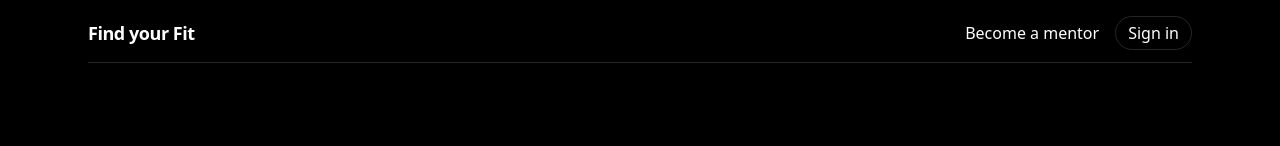
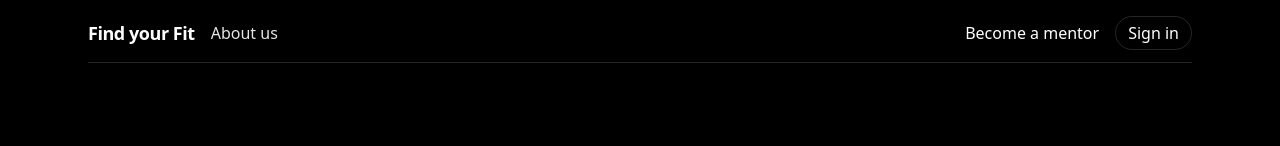
Before and after one commit to RaoAhmar/thefyf, a Next.js app: page / in a window 1280 px wide. Shown: the top 146 px of the page. Built offline with nearby package versions, Linux system fonts and the light colour scheme; no server answers; the database is empty.

Commit message:
Update Header.tsx

```diff
--- a/components/Header.tsx
+++ b/components/Header.tsx
@@ -79,7 +79,9 @@ export default function Header() {
           <Link href="/" className="text-lg font-semibold tracking-tight">
             Find your Fit
           </Link>
-          {/* Step 5 will add About Us link here */}
+          <Link href="/about" className="opacity-90 hover:underline">
+            About us
+          </Link>
         </div>
 
         <nav className="flex items-center gap-4">
```
